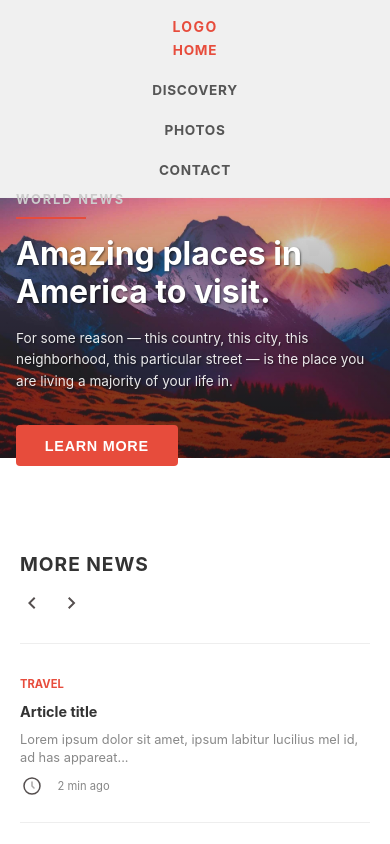
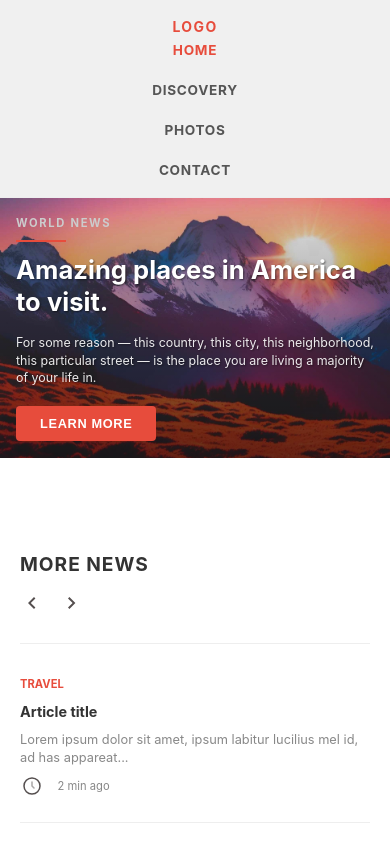
Before and after one commit to NayPaingSoe/visibleone-large-desktop-react, a React (Vite) app: page / in a window 390 px wide. Shown: the top 844 px of the page. Built offline with nearby package versions, Linux system fonts and the light colour scheme.

Commit message:
fix: mobile text

```diff
--- a/src/App.css
+++ b/src/App.css
@@ -765,11 +765,28 @@
   }
 
   .hero-content h1 {
-    font-size: 2rem;
+    font-size: 1.6rem;
+    line-height: 1.25;
   }
 
   .hero-content p {
-    font-size: 0.85rem;
+    font-size: 0.78rem;
+    line-height: 1.4;
+    margin-bottom: 1.25rem;
+  }
+
+  .hero-content .category {
+    font-size: 0.7rem;
+  }
+
+  .hero-content .divider {
+    width: 50px;
+    margin-bottom: 0.75rem;
+  }
+
+  .hero .btn {
+    padding: 0.6rem 1.5rem;
+    font-size: 0.8rem;
   }
 
   .sidebar .news-item {
```
